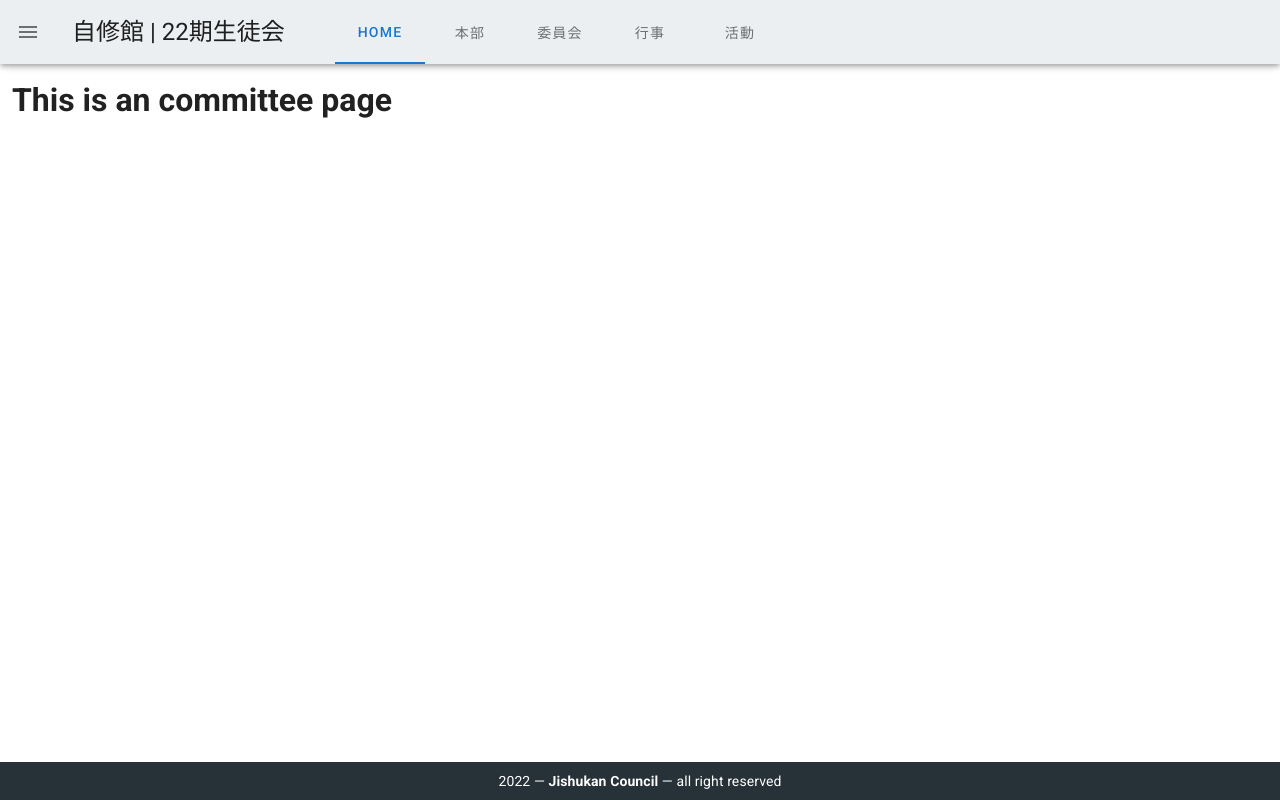
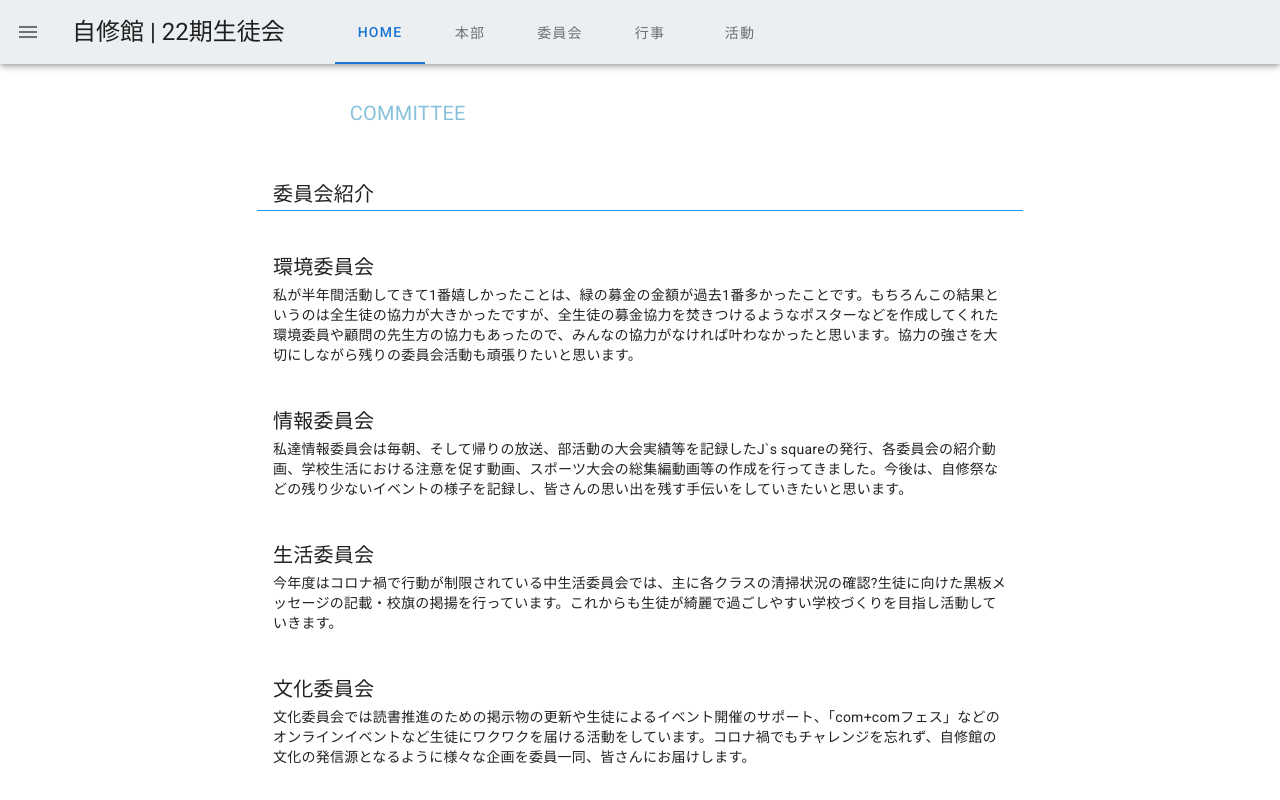
Before and after one commit to JS-council/HP, a Vue app: page /#/committee in a window 1280 px wide. Shown: the top 800 px of the page. Built offline with nearby package versions, Linux system fonts and the light colour scheme.

Commit message:
行事・委員会ページ

```diff
--- /dev/null
+++ b/src/common/gyouji.js
@@ -0,0 +1,16 @@
+export default {
+  gyouji: [
+    {
+      job: 'スポーツ大会',
+      comment: '今年度のスポーツ大会のスローガンは「雲外蒼天。」です。この意味は各組の皆が力を合わせれば最後は晴れ晴れとした気持ちで終われるという意味です。また。は論や和、一丸となってといった意味でつけました。今年度は間違いなく例年に負けない会になりますが自分達にできる限り全力をつくして、記録にも記憶にも残る素晴らしい会にしましょう！'
+    },
+    {
+      job: '探究文化発表会・自修祭',
+      comment: '今年度は、新たなことに恐れることなく挑戦する度胸と、最後までやり抜く力を意味するGRITをスローガンに、自修館にとって初の試みとなる夜祭開催のなど、そのスローガンに恥ぬよう、我々実行委員全員が精一杯準備を進めて来ましたが、新型コロナウイルスの影響により中止となりました。悔いの残る決定ではありますが、我々実行委員は形を変えて行われる探究文化発表会と来年度の探究文化発表会・自修祭の成功に貢献できるように努めていく所存です。'
+    },
+    {
+      job: '合唱コンクール',
+      comment: '今年のスローガンは遮二無二で意味は、がむしゃらに取り組むという意味と今年は２０周年記念ということもあり２０周年の２０もスローガンに込めました。 今年度は、新型コロナウイルスですでに縮小することが決まっています。中止になるのかは現段階では決まっていないので実行委員一同でみなさんが楽しく安心して合唱コンクールが行えるように、最善をつくしていきたいと思います。'
+    }
+  ]
+}
--- /dev/null
+++ b/src/common/iinkai.js
@@ -0,0 +1,24 @@
+export default {
+  iinkai: [
+    {
+      job: '環境',
+      comment: '私が半年間活動してきて1番嬉しかったことは、緑の募金の金額が過去1番多かったことです。もちろんこの結果というのは全生徒の協力が大きかったですが、全生徒の募金協力を焚きつけるようなポスターなどを作成してくれた環境委員や顧問の先生方の協力もあったので、みんなの協力がなければ叶わなかったと思います。協力の強さを大切にしながら残りの委員会活動も頑張りたいと思います。'
+    },
+    {
+      job: '情報',
+      comment: '私達情報委員会は毎朝、そして帰りの放送、部活動の大会実績等を記録したJ`s squareの発行、各委員会の紹介動画、学校生活における注意を促す動画、スポーツ大会の総集編動画等の作成を行ってきました。今後は、自修祭などの残り少ないイベントの様子を記録し、皆さんの思い出を残す手伝いをしていきたいと思います。'
+    },
+    {
+      job: '生活',
+      comment: '今年度はコロナ禍で行動が制限されている中生活委員会では、主に各クラスの清掃状況の確認?生徒に向けた黒板メッセージの記載・校旗の掲揚を行っています。これからも生徒が綺麗で過ごしやすい学校づくりを目指し活動していきます。'
+    },
+    {
+      job: '文化',
+      comment: '文化委員会では読書推進のための掲示物の更新や生徒によるイベント開催のサポート、「com+comフェス」などのオンラインイベントなど生徒にワクワクを届ける活動をしています。コロナ禍でもチャレンジを忘れず、自修館の文化の発信源となるように様々な企画を委員一同、皆さんにお届けします。'
+    },
+    {
+      job: '厚生',
+      comment: '今年は昨年同様、活動に制限があったので石鹸交換などの通常行うようなことを主にやってきました。探究文化発表会では模造紙を作成し、展示する予定です。外部の方が参加されないため、多くの生徒に自分の学校をより知ってもらえるいい機会にしてもらいたいと思います。'
+    }
+  ]
+}
--- a/src/views/ActivityView.vue
+++ b/src/views/ActivityView.vue
@@ -1,5 +1,109 @@
 <template>
-  <div class="about">
-    <h1>This is an activity page</h1>
-  </div>
+<v-container>
+<v-row justify="center">
+<v-col
+  cols="12"
+  xs="11"
+  sm="10"
+  md="9"
+  lg="8"
+  xl="7"
+>
+  <v-card
+    class="mx-auto"
+    tile
+    elevation="0"
+  >
+    <v-img
+      class="white--text align-center"
+      :src="require('@/assets/banner.png')"
+      height="50px"
+    >
+      <v-card-title
+        class="font-weight-bold"
+      >
+        活動<span class="font-weight-regular ml-4" style="color:#87C1DA">ACTIVITY</span>
+      </v-card-title>
+    </v-img>
+  </v-card>
+</v-col>
+</v-row>
+<v-row justify="center">
+<v-col
+  cols="12"
+  xs="11"
+  sm="10"
+  md="9"
+  lg="8"
+  xl="7"
+>
+
+  <v-card
+    class="mx-auto"
+    tile
+    elevation="0"
+  >
+    <v-card-title>2022年度</v-card-title>
+
+    <v-divider class="mt-n4 blue"></v-divider>
+
+  </v-card>
+</v-col>
+</v-row>
+<v-row justify="center">
+<v-col
+  cols="12"
+  xs="11"
+  sm="10"
+  md="9"
+  lg="8"
+  xl="7"
+>
+
+  <v-card
+    class="mx-auto"
+    tile
+    elevation="0"
+    v-for="(y, i) in iinkai"
+    :key="i"
+  >
+    <v-list-item three-line>
+      <v-list-item-content>
+        <v-list-item-title class="text-h6 mt-2">
+          {{ y.job }}委員会
+        </v-list-item-title>
+        <v-list-item-content class="text-body-2 mt-n2">
+          {{ y.comment }}
+        </v-list-item-content>
+      </v-list-item-content>
+
+    </v-list-item>
+
+  </v-card>
+</v-col>
+</v-row>
+</v-container>
 </template>
+
+<script>
+import constants from '@/common/iinkai'
+
+export default {
+  name: 'CommitteeView',
+
+  components: {
+    //
+  },
+  data: () => ({
+    iinkai: constants.iinkai,
+    loading: false,
+    selection: 1
+  }),
+
+  methods: {
+    showPDF (date) {
+      //
+    }
+  }
+}
+</script>
--- a/src/views/CommitteeView.vue
+++ b/src/views/CommitteeView.vue
@@ -1,5 +1,111 @@
 <template>
-  <div class="about">
-    <h1>This is an committee page</h1>
-  </div>
+<v-container>
+<v-row justify="center">
+<v-col
+  cols="12"
+  xs="11"
+  sm="10"
+  md="9"
+  lg="8"
+  xl="7"
+>
+  <v-card
+    class="mx-auto"
+    tile
+    elevation="0"
+  >
+    <v-img
+      class="white--text align-center"
+      :src="require('@/assets/banner.png')"
+      height="50px"
+    >
+      <v-card-title
+        class="font-weight-bold"
+      >
+        委員会<span class="font-weight-regular ml-4" style="color:#87C1DA">COMMITTEE</span>
+      </v-card-title>
+    </v-img>
+  </v-card>
+</v-col>
+</v-row>
+<v-row justify="center">
+<v-col
+  cols="12"
+  xs="11"
+  sm="10"
+  md="9"
+  lg="8"
+  xl="7"
+>
+
+  <v-card
+    class="mx-auto"
+    tile
+    elevation="0"
+  >
+    <v-card-title>委員会紹介</v-card-title>
+
+    <v-divider class="mt-n4 blue"></v-divider>
+
+  </v-card>
+</v-col>
+</v-row>
+<v-row justify="center">
+<v-col
+  cols="12"
+  xs="11"
+  sm="10"
+  md="9"
+  lg="8"
+  xl="7"
+>
+
+  <v-card
+    class="mx-auto"
+    tile
+    elevation="0"
+    v-for="(y, i) in iinkai"
+    :key="i"
+  >
+    <v-list-item three-line>
+      <v-list-item-content>
+        <v-list-item-title class="text-h6 mt-2">
+          {{ y.job }}委員会
+        </v-list-item-title>
+        <v-list-item-content class="text-body-2 mt-n2">
+          {{ y.comment }}
+        </v-list-item-content>
+      </v-list-item-content>
+
+    </v-list-item>
+
+  </v-card>
+</v-col>
+</v-row>
+</v-container>
 </template>
+
+<script>
+import constants from '@/common/iinkai'
+
+export default {
+  name: 'CommitteeView',
+
+  components: {
+    //
+  },
+  data: () => ({
+    iinkai: constants.iinkai,
+    loading: false,
+    selection: 1
+  }),
+
+  methods: {
+    reserve () {
+      this.loading = true
+
+      setTimeout(() => (this.loading = false), 2000)
+    }
+  }
+}
+</script>
--- a/src/views/EventView.vue
+++ b/src/views/EventView.vue
@@ -1,5 +1,111 @@
 <template>
-  <div class="about">
-    <h1>This is an event page</h1>
-  </div>
+<v-container>
+<v-row justify="center">
+<v-col
+  cols="12"
+  xs="11"
+  sm="10"
+  md="9"
+  lg="8"
+  xl="7"
+>
+  <v-card
+    class="mx-auto"
+    tile
+    elevation="0"
+  >
+    <v-img
+      class="white--text align-center"
+      :src="require('@/assets/banner.png')"
+      height="50px"
+    >
+      <v-card-title
+        class="font-weight-bold"
+      >
+        行事<span class="font-weight-regular ml-4" style="color:#87C1DA">EVENT</span>
+      </v-card-title>
+    </v-img>
+  </v-card>
+</v-col>
+</v-row>
+<v-row justify="center">
+<v-col
+  cols="12"
+  xs="11"
+  sm="10"
+  md="9"
+  lg="8"
+  xl="7"
+>
+
+  <v-card
+    class="mx-auto"
+    tile
+    elevation="0"
+  >
+    <v-card-title>行事紹介</v-card-title>
+
+    <v-divider class="mt-n4 blue"></v-divider>
+
+  </v-card>
+</v-col>
+</v-row>
+<v-row justify="center">
+<v-col
+  cols="12"
+  xs="11"
+  sm="10"
+  md="9"
+  lg="8"
+  xl="7"
+>
+
+  <v-card
+    class="mx-auto"
+    tile
+    elevation="0"
+    v-for="(y, i) in gyouji"
+    :key="i"
+  >
+    <v-list-item three-line>
+      <v-list-item-content>
+        <v-list-item-title class="text-h6 mt-2">
+          {{ y.job }}
+        </v-list-item-title>
+        <v-list-item-content class="text-body-2 mt-n2">
+          {{ y.comment }}
+        </v-list-item-content>
+      </v-list-item-content>
+
+    </v-list-item>
+
+  </v-card>
+</v-col>
+</v-row>
+</v-container>
 </template>
+
+<script>
+import constants from '@/common/gyouji'
+
+export default {
+  name: 'EventView',
+
+  components: {
+    //
+  },
+  data: () => ({
+    gyouji: constants.gyouji,
+    loading: false,
+    selection: 1
+  }),
+
+  methods: {
+    reserve () {
+      this.loading = true
+
+      setTimeout(() => (this.loading = false), 2000)
+    }
+  }
+}
+</script>
--- a/src/views/ProfileView.vue
+++ b/src/views/ProfileView.vue
@@ -22,7 +22,7 @@
       <v-card-title
         class="font-weight-bold"
       >
-        本部 <span class="font-weight-regular ml-4" style="color:#87C1DA"> HEADQUARTERS</span>
+        本部<span class="font-weight-regular ml-4" style="color:#87C1DA">HEADQUARTERS</span>
       </v-card-title>
     </v-img>
   </v-card>
```
